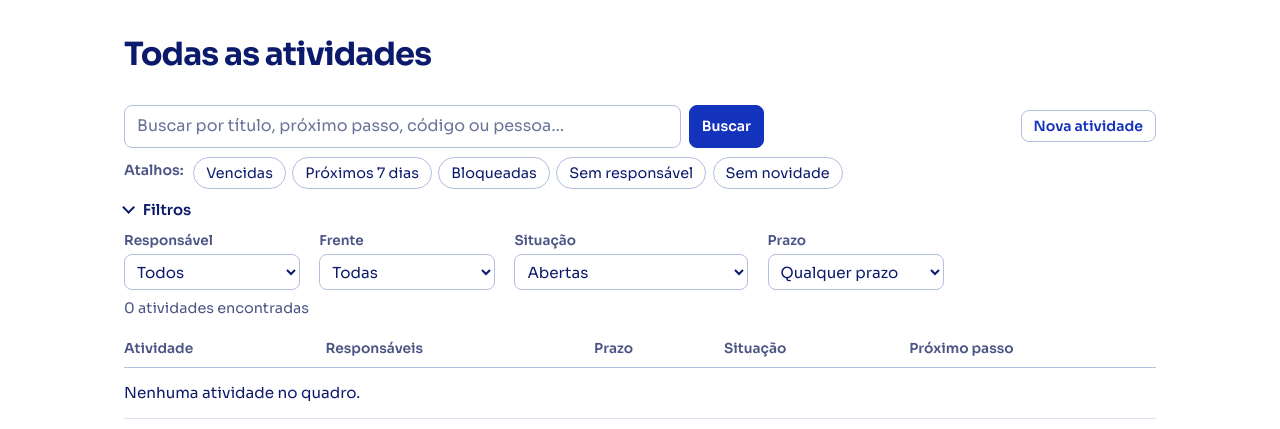
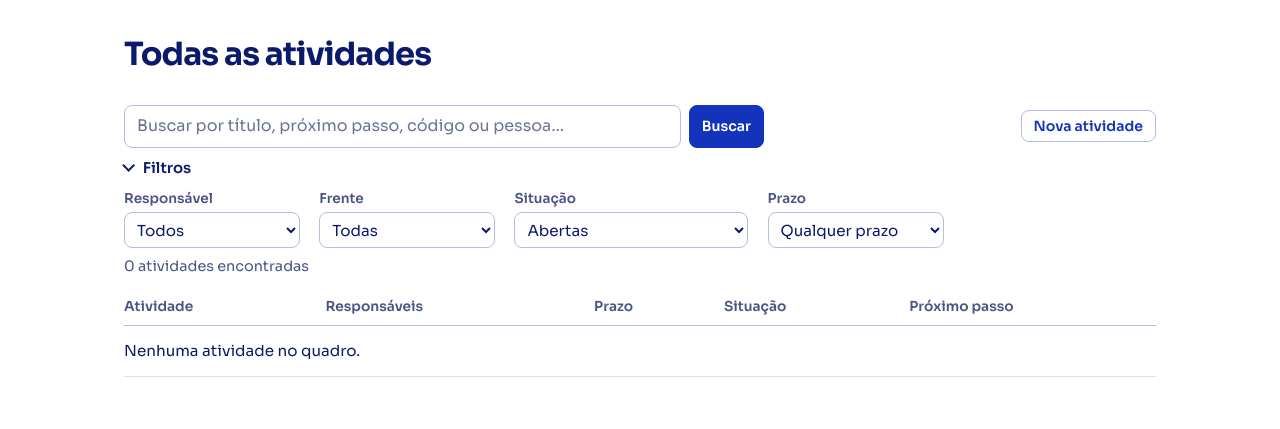
Before and after one commit to JoaoBarberino/lia-central, a FastAPI app: page /atividades in a window 1280 px wide. Shown: the part 102-531 px from the top of the page. Run offline with FastAPI, Linux system fonts and the light colour scheme; data comes from the database, SQL or seed files in the repository; data that the repository does not hold is empty.

Commit message:
Todas as atividades: sem atalhos (ficam a busca e os filtros)

```diff
--- a/central/templates/atividades.html
+++ b/central/templates/atividades.html
@@ -13,14 +13,6 @@
     <button class="btn small" type="submit">Buscar</button>
   </form>
   <a class="btn small secondary" href="/atividades/nova">Nova atividade</a>
-</div>
-<div class="chips" role="group" aria-label="Atalhos">
-  <span class="label">Atalhos:</span>
-  <a class="chip" href="/atividades?{{ qs }}prazo=vencidas" {% if filtro.prazo == 'vencidas' %}aria-current="true"{% endif %}>Vencidas</a>
-  <a class="chip" href="/atividades?{{ qs }}prazo=7dias" {% if filtro.prazo == '7dias' %}aria-current="true"{% endif %}>Próximos 7 dias</a>
-  <a class="chip" href="/atividades?{{ qs }}situacao=Bloqueada" {% if filtro.situacao == 'Bloqueada' %}aria-current="true"{% endif %}>Bloqueadas</a>
-  <a class="chip" href="/atividades?{{ qs }}responsavel={{ SEM }}" {% if filtro.responsavel == SEM %}aria-current="true"{% endif %}>Sem responsável</a>
-  <a class="chip" href="/atividades?{{ qs }}novidade=1" {% if filtro.novidade %}aria-current="true"{% endif %}>Sem novidade</a>
 </div>
 <form method="get" action="/atividades">
   {% if filtro.q %}<input type="hidden" name="q" value="{{ filtro.q }}">{% endif %}
```
